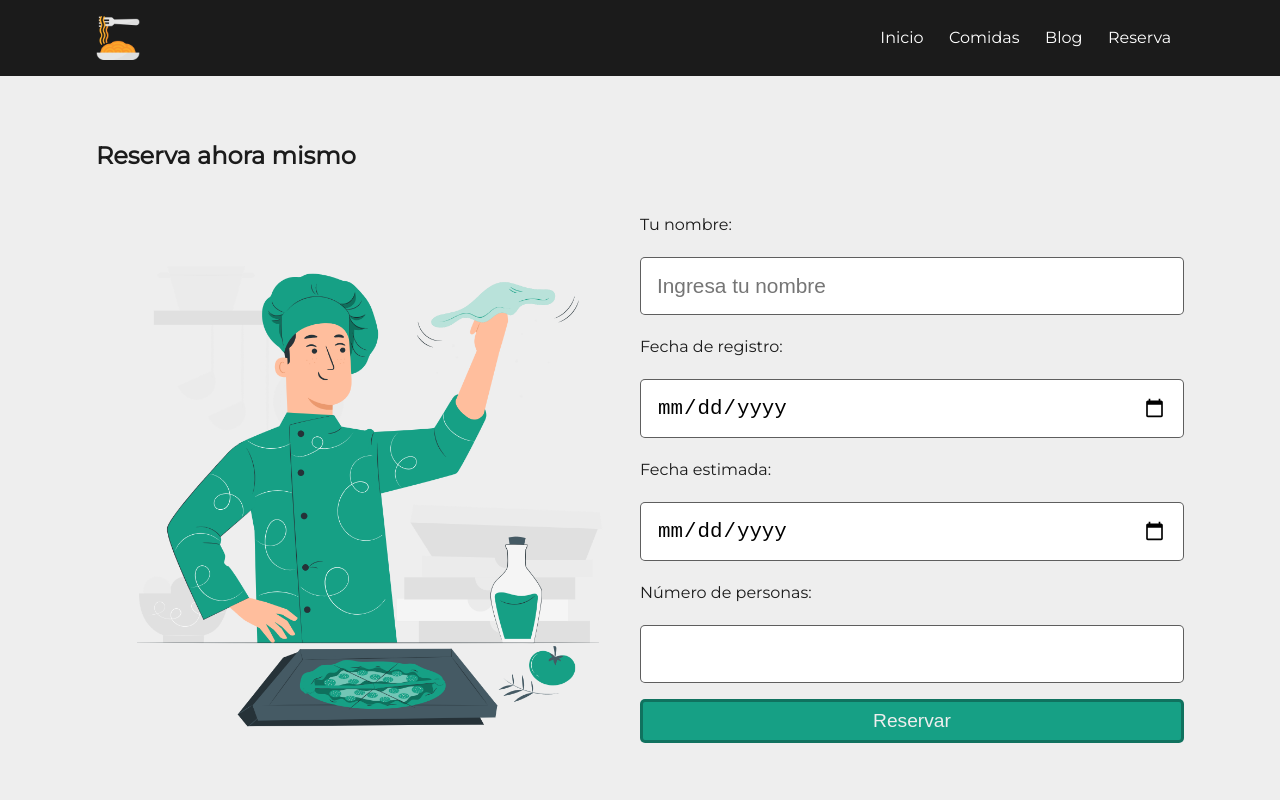
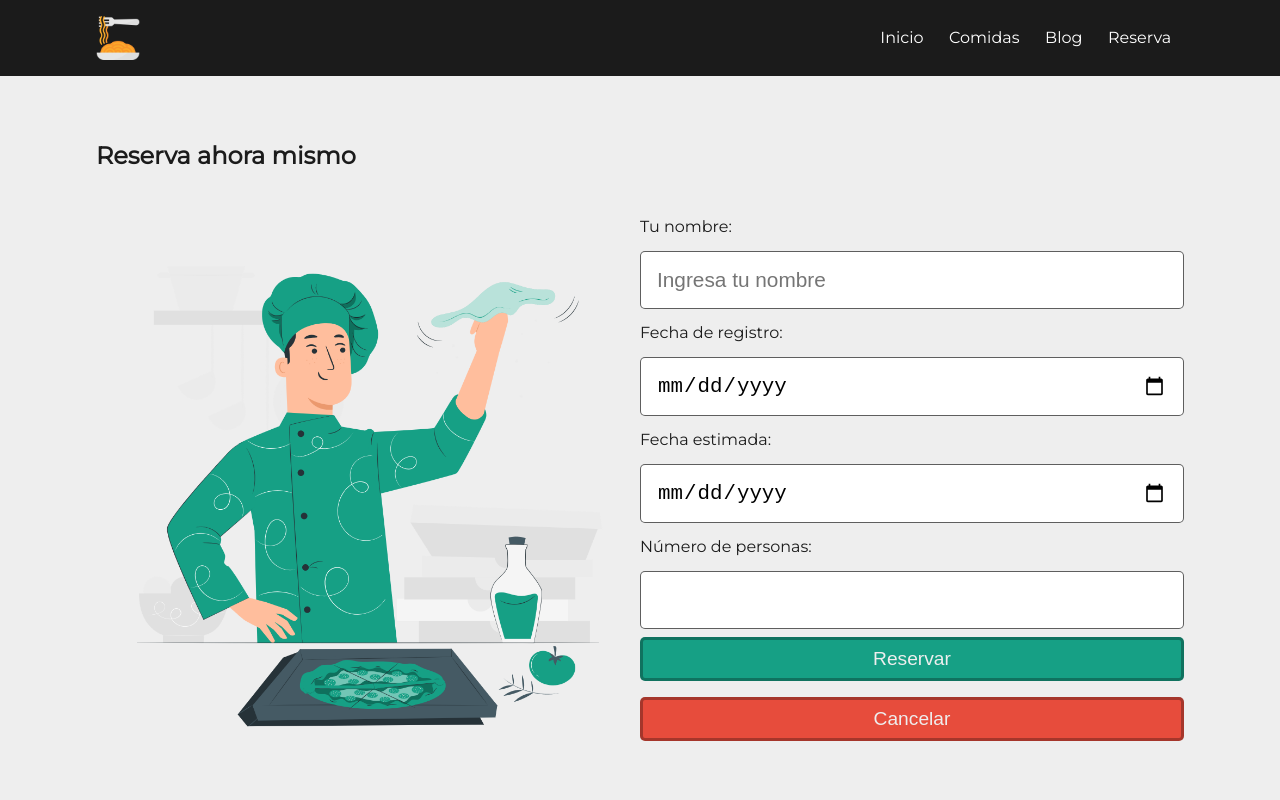
Before and after one commit to ricardoggz/restaurant-app, a React (Create React App) app: page /reservation in a window 1280 px wide. Shown: the top 800 px of the page. Built offline with nearby package versions, Linux system fonts and the light colour scheme; no server answers.

Commit message:
project finished

```diff
--- a/package.json
+++ b/package.json
@@ -13,6 +13,7 @@
     "react-icons": "^4.3.1",
     "react-router-dom": "^6.0.1",
     "react-scripts": "4.0.3",
+    "sweetalert2": "^11.1.10",
     "web-vitals": "^1.0.1"
   },
   "scripts": {
--- a/src/components/button/Button.jsx
+++ b/src/components/button/Button.jsx
@@ -2,7 +2,7 @@ import React from "react";
 import "./style/button.css";
 
 function Button(props) {
-  return <button>{props.title}</button>;
+  return <button className="button__submit">{props.title}</button>;
 }
 
 export { Button };
--- /dev/null
+++ b/src/components/button/ButtonDanger.jsx
@@ -0,0 +1,7 @@
+import React from "react";
+
+function ButtonDanger(props) {
+  return <button className="button__danger button__sumbit" type="reset">{props.title}</button>;
+}
+
+export {ButtonDanger};
--- a/src/components/button/style/button.css
+++ b/src/components/button/style/button.css
@@ -1,4 +1,4 @@
-button{
+.button__submit{
     width:100%;
     padding:0.5rem  1rem;
     cursor: pointer;
@@ -8,3 +8,14 @@ button{
     border-radius:5px;
     font-size:1.2rem;
 }
+.button__danger{
+    background: #e74c3c;
+    width:100%;
+    padding:0.5rem  1rem;
+    cursor: pointer;
+    border:solid #00000049;
+    color:#eeeeee;
+    border-radius:5px;
+    font-size:1.2rem;
+    margin-top: 1rem;
+}
--- a/src/scenes/reservation/Reservation.jsx
+++ b/src/scenes/reservation/Reservation.jsx
@@ -1,29 +1,20 @@
-import React, { useEffect, useState } from "react";
+import React, { useState } from "react";
 
 /*firebase*/
-import { collection, getDocs } from "firebase/firestore";
+import { collection, addDoc } from "firebase/firestore";
 import db from "../../firebase/firebaseConfig";
 
 /*img & styles*/
 import "./style/reservation.css";
 import illustration from "./img/illustration-reservation.png";
+import Swal from "sweetalert2";
 
 /*components*/
 import { Button } from "../../components/button/Button";
+import { ButtonDanger } from "../../components/button/ButtonDanger";
 
 function Reservation() {
-  {
-    /*useEffect(() => {
-    const getUsers = async () => {
-      const showUsers = await getDocs(collection(db, "users"));
-      console.log(showUsers.docs[0].data().name);
-      console.log(showUsers.docs[0].data().lastname)
-    };
-    getUsers();
-  }, []);*/
-  }
-
-  /*Evaluar datos del formulario*/
+  /*Validar datos del formulario y mandarlos a firebase*/
 
   const valueForm = {
     name: "",
@@ -39,17 +30,17 @@ function Reservation() {
     setValues({ ...values, [name]: value });
   };
 
-  const saveData = (e) => {
+  const saveData = async (e) => {
     e.preventDefault();
+    await addDoc(collection(db, "reservations"), { values });
     console.log(values);
+    Swal.fire(
+      "Reservación exitosa " +
+        `${values.name}` +
+        " te esperamos el día " +
+        `${values.secondDate}`
+    );
   };
-
-  /*Mandar datos a Firebase*/
-
-  const sendData = async (inputData) =>{
-    await db.collection('reservations').doc().set(inputData);
-    console.log('Reservacion añadida')
-  }
 
   return (
     <section className="flex-container sections-container">
@@ -77,6 +68,7 @@ function Reservation() {
             required
           />
           <Button title="Reservar" />
+          <ButtonDanger title="Cancelar" />
         </form>
       </div>
     </section>
--- a/src/scenes/reservation/style/reservation.css
+++ b/src/scenes/reservation/style/reservation.css
@@ -14,7 +14,7 @@
 
 .reservation-form> input{
     padding: 1rem;
-    margin: 1rem 0;
+    margin: 0.5rem 0;
     border-radius: 5px;
     border:1px solid #000000a1;
     font-size: 1.3rem;
```
Also changed, not shown: 1 other file (tests, documents, lock files or other folders).
